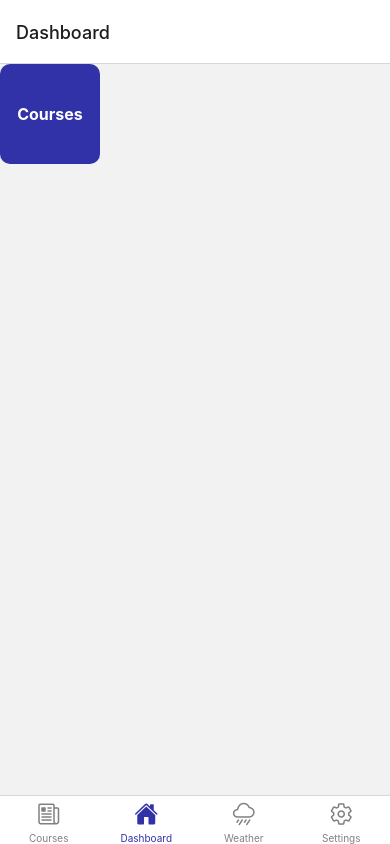
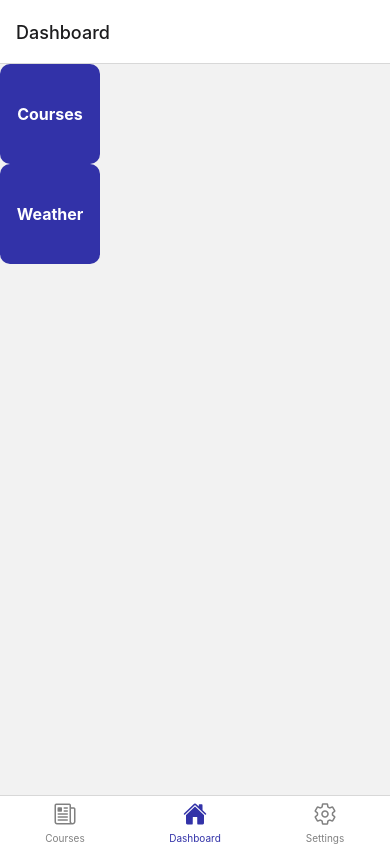
Before and after one commit to mchlcui/nwHacks-UBCgo, a React Native app in the folder nwHacks-UBCgo/: screen /Dashboard in a window 390 px wide. Built offline with nearby package versions, Linux system fonts and the light colour scheme.

Commit message:
implemented wrapped stack navigation

```diff
--- a/nwHacks-UBCgo/App.js
+++ b/nwHacks-UBCgo/App.js
@@ -1,5 +1,6 @@
 import { BottomTabBar, createBottomTabNavigator } from '@react-navigation/bottom-tabs';
 import { NavigationContainer } from '@react-navigation/native';
+import { createNativeStackNavigator } from '@react-navigation/native-stack';
 import { StatusBar } from 'expo-status-bar';
 import { StyleSheet, Text, View, TouchableOpacity } from 'react-native';
 import { Ionicons } from '@expo/vector-icons';
@@ -9,6 +10,7 @@ import Settings from './screens/Settings';
 import Weather from './screens/Weather';
 
 const navBar = createBottomTabNavigator();
+const Stack = createNativeStackNavigator();
 const themeColor = "#3232a8";
 
 function BottomNavBar() {
@@ -21,23 +23,23 @@ function BottomNavBar() {
       <navBar.Screen name="Courses" component={Courses} options={
         {
           title: "Courses",
-          headerTitleAlign: "left",
+          headerTitleAlign: "center",
           tabBarIcon: ({ color, focused }) => (
             <Ionicons name={focused ? "newspaper" : "newspaper-outline"} size={24} color={color} />
           )
         }
       } />
 
-      <navBar.Screen name="Dashboard" component={Dashboard} options={
+      <navBar.Screen name="Dashboard" component={HomeStack} options={
         {
           title: "Dashboard",
-          headerTitleAlign: "left",
+          headerShown: false,
           tabBarIcon: ({ color, focused }) => (
             <Ionicons name={focused ? "home" : "home-outline"} size={24} color={color} />
           )
         }
       } />
-
+      {/*
       <navBar.Screen name="Weather" component={Weather} options={
         {
           title: "Weather",
@@ -47,11 +49,12 @@ function BottomNavBar() {
           )
         }
       } />
+    */}
 
       <navBar.Screen name="Settings" component={Settings} options={
         {
           title: "Settings",
-          headerTitleAlign: "left",
+          headerTitleAlign: "center",
           tabBarIcon: ({ color, focused }) => (
             <Ionicons name={focused ? "settings" : "settings-outline"} size={24} color={color} />
           )
@@ -62,9 +65,17 @@ function BottomNavBar() {
   )
 }
 
+function HomeStack() {
+  return (
+    <Stack.Navigator initialRouteName='Dashboard'>
+      <Stack.Screen name='Dashboard' component={Dashboard} />
+      <Stack.Screen name='Courses' component={Courses} />
+      <Stack.Screen name='Weather' component={Weather} />
+    </Stack.Navigator>
+  )
+}
+
 export default function App() {
-  // Logs.enableExpoCliLogging();
-  console.log("hello");
   return (
     <>
       <NavigationContainer>
--- a/nwHacks-UBCgo/package.json
+++ b/nwHacks-UBCgo/package.json
@@ -10,6 +10,7 @@
   },
   "dependencies": {
     "@react-navigation/bottom-tabs": "^6.5.11",
+    "@react-navigation/native-stack": "^6.9.17",
     "@rneui/base": "^4.0.0-rc.7",
     "@rneui/themed": "^4.0.0-rc.8",
     "expo": "~50.0.2",
--- a/nwHacks-UBCgo/screens/Dashboard.js
+++ b/nwHacks-UBCgo/screens/Dashboard.js
@@ -1,12 +1,22 @@
 import { StyleSheet, Text, View, TouchableOpacity } from 'react-native';
 
-const Dashboard = () => {
+const Dashboard = ({ navigation }) => {
     return (
         <View>
             {/* <Text>My Nuts</Text> */}
-            <TouchableOpacity style={styles.btnContainer}>
+            <TouchableOpacity style={styles.btnContainer} onPress={() =>
+                navigation.navigate("Courses")
+            }>
                 <Text style={styles.btnStyle}>
                     Courses
+                </Text>
+            </TouchableOpacity>
+
+            <TouchableOpacity style={styles.btnContainer} onPress={() =>
+                navigation.navigate("Weather")
+            }>
+                <Text style={styles.btnStyle}>
+                    Weather
                 </Text>
             </TouchableOpacity>
         </View>
```
Also changed, not shown: 1 other file (tests, documents, lock files or other folders).
